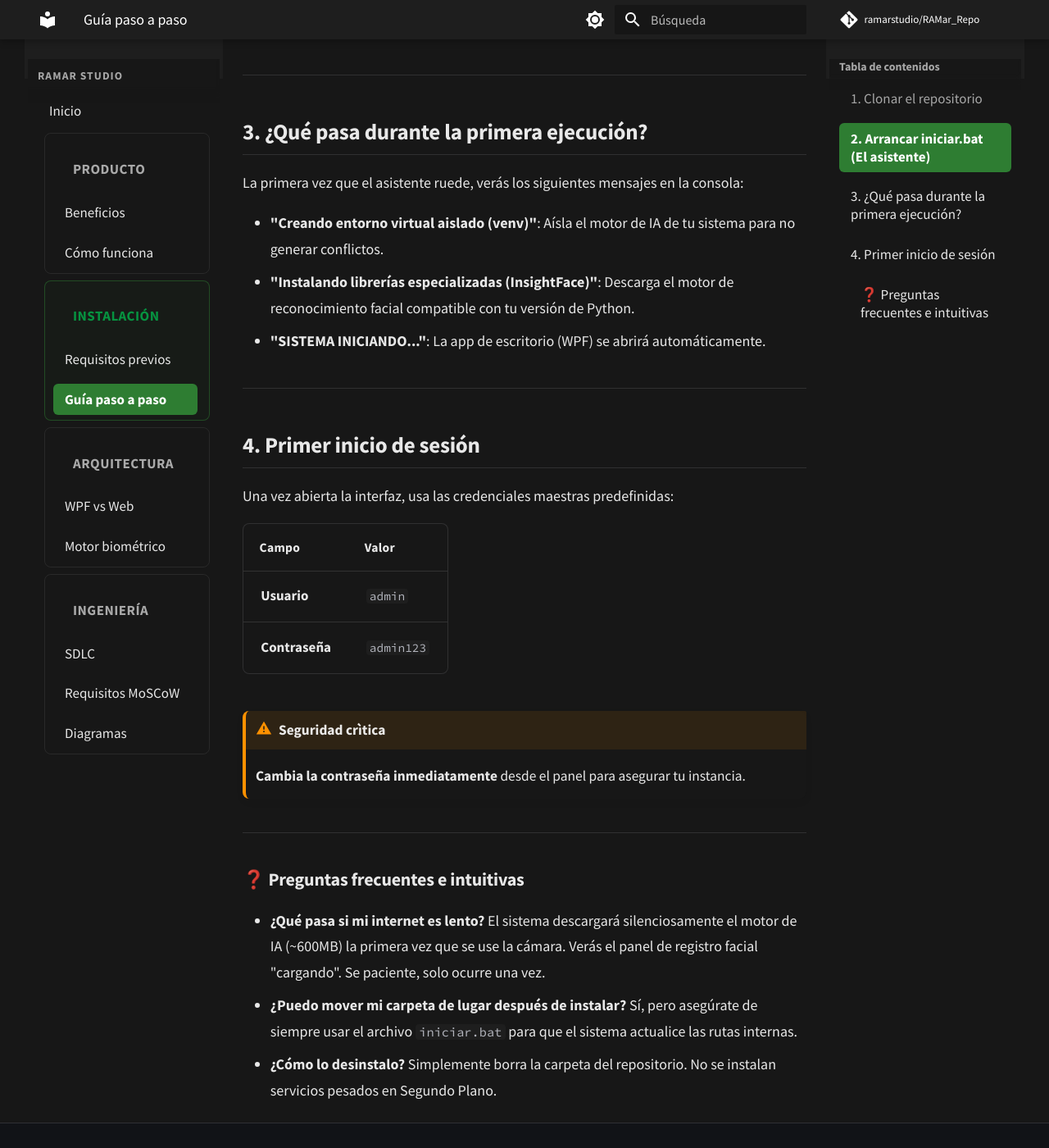
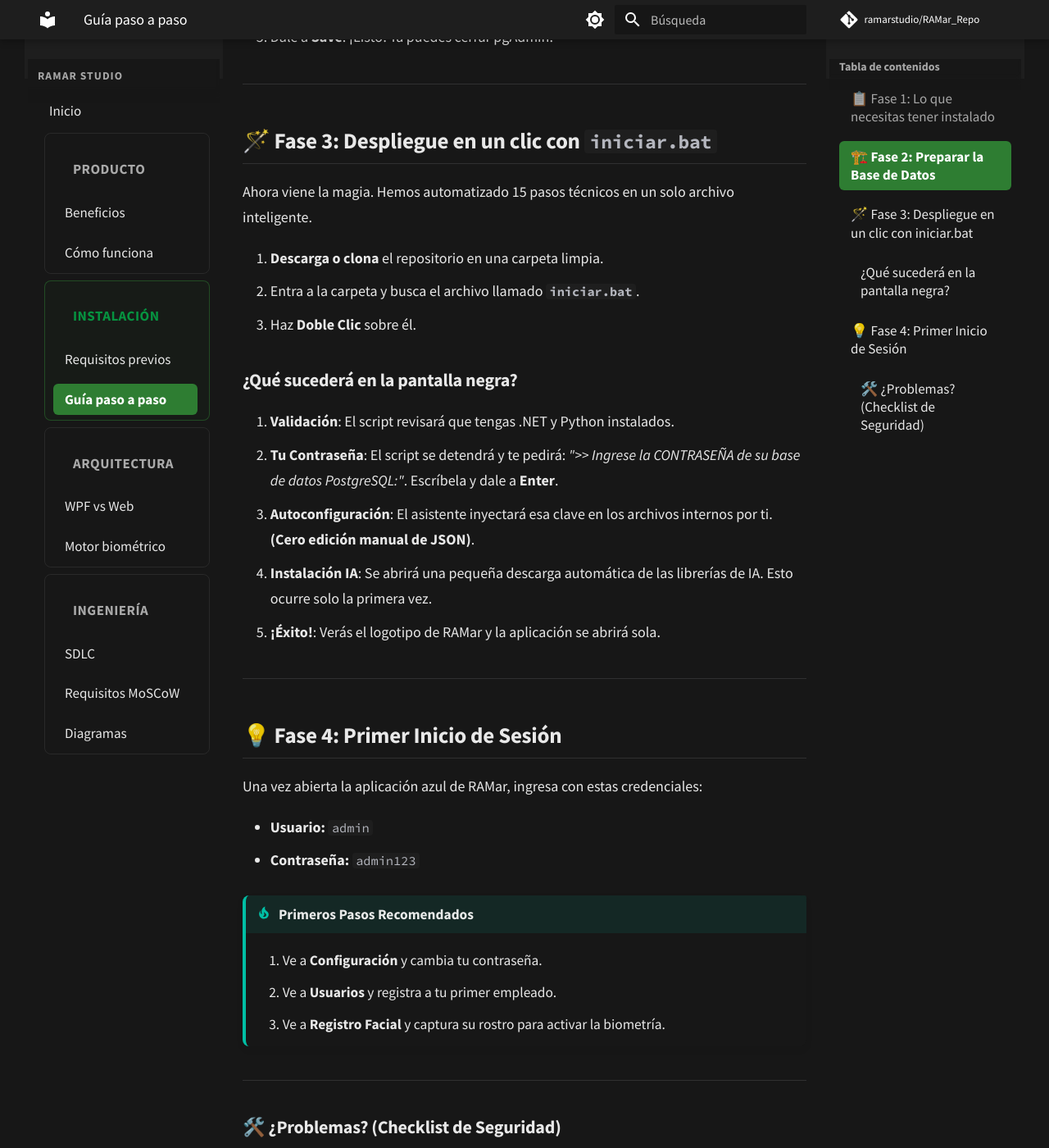
Before and after one commit to ramarstudio/RAMar_Repo, an MkDocs documentation site: the page built from docs/instalacion/guia.md, in a window 1280 px wide and 1400 px high, scrolled down 1261 px. Shown: the whole window at 82% size. Built offline with MkDocs 1.6.1 and Material for MkDocs 9.7.7, drawn with Linux system fonts in a browser that asks for light colours; comment, search, counter and statistics services are not loaded; some of the changed text lies outside the part shown.

Commit message:
docs: finalized premium 'Zero-Touch' step-by-step guides
- Rebuilt README.md with 3-step 'Quick Start'
- Polished docs/instalacion/guia.md into a high-quality 4-phase guide
- Simplified database setup instructions (pgAdmin vs psql)
- Redesigned installation index with better visual hierarchy

````diff
--- a/docs/instalacion/guia.md
+++ b/docs/instalacion/guia.md
@@ -1,72 +1,70 @@
-# Guía de Instalación (Zero-Touch)
+# Guía de Instalación Definitiva 🚀
 
-La instalación de **RAMar Attendance System** ha sido diseñada para ser lo más cercana posible a un **"Siguiente, Siguiente, Siguiente"**.
+Esta guía está diseñada para que cualquier persona, sin importar su nivel técnico, pueda desplegar el **RAMar Attendance System** de forma exitosa en menos de 5 minutos.
 
 ---
 
-## 1. Clonar el repositorio
+## 📋 Fase 1: Lo que necesitas tener instalado
 
-Abre una terminal de Windows y ejecuta estos comandos:
+Antes de tocar el código, asegúrate de tener estas sólidas bases en tu PC:
 
-```bash
-git clone https://github.com/ramarstudio/RAMar_Repo.git
-cd RAMar_Repo
-```
+| Software | ¿Por qué? | Link Directo |
+| :--- | :--- | :--- |
+| **.NET 8 SDK** | Es el corazón del panel de control. | [Descargar x64](https://dotnet.microsoft.com/download/dotnet/8.0) |
+| **Python 3.12** | Es el cerebro de la Inteligencia Facial. | [Descargar](https://www.python.org/downloads/) |
+| **PostgreSQL 15+** | Es la memoria donde se guardan los datos. | [Descargar](https://www.postgresql.org/download/windows/) |
+
+!!! important "⚠️ Nota Crítica para Python"
+    Al instalar Python, **DEBES marcar la casilla "Add Python to PATH"** en la primera ventana del instalador. Sin esto, el asistente no podrá arrancar.
 
 ---
 
-## 2. Arrancar `iniciar.bat` (El asistente)
+## 🏗️ Fase 2: Preparar la Base de Datos
 
-Navega hasta la carpeta descargada y busca el archivo **`iniciar.bat`**. Haz doble clic sobre él.
+El sistema guardará todo en una base de datos local. Sigue estos pasos:
 
-Aparecerá una ventana negra que realizará los siguientes pasos por ti:
-
-```mermaid
-sequenceDiagram
-    participant User
-    participant Script (iniciar.bat)
-    participant PostgreSQL
-    Script->>Script: Verificar .NET & Python
-    Script-->>User: Solicitar Contraseña PostgreSQL
-    User->>Script: Ingrese Clave: [*****]
-    Script->>Script: Inyectar clave en appsettings.json
-    Script->>Script: Crear Venv & Instalar IA
-    Script->>Script: Compilar C#
-    Script->>PostgreSQL: Crear tablas automáticas (EnsureCreated)
-    Script->>User: Abrir Panel de Control
-```
+1. Abre **pgAdmin 4** (se instaló con PostgreSQL).
+2. Conéctate con tu contraseña maestra.
+3. Haz clic derecho en **Databases** -> **Create** -> **Database...**
+4. En el nombre, escribe exactamente: `AttendanceSystem`
+5. Dale a **Save**. ¡Listo! Ya puedes cerrar pgAdmin.
 
 ---
 
-## 3. ¿Qué pasa durante la primera ejecución?
+## 🪄 Fase 3: Despliegue en un clic con `iniciar.bat`
 
-La primera vez que el asistente ruede, verás los siguientes mensajes en la consola:
+Ahora viene la magia. Hemos automatizado 15 pasos técnicos en un solo archivo inteligente.
 
-- **"Creando entorno virtual aislado (venv)"**: Aísla el motor de IA de tu sistema para no generar conflictos.
-- **"Instalando librerías especializadas (InsightFace)"**: Descarga el motor de reconocimiento facial compatible con tu versión de Python.
-- **"SISTEMA INICIANDO..."**: La app de escritorio (WPF) se abrirá automáticamente.
+1. **Descarga o clona** el repositorio en una carpeta limpia.
+2. Entra a la carpeta y busca el archivo llamado **`iniciar.bat`**.
+3. Haz **Doble Clic** sobre él.
+
+### ¿Qué sucederá en la pantalla negra?
+
+1. **Validación**: El script revisará que tengas .NET y Python instalados.
+2. **Tu Contraseña**: El script se detendrá y te pedirá: *">> Ingrese la CONTRASEÑA de su base de datos PostgreSQL:"*. Escríbela y dale a **Enter**.
+3. **Autoconfiguración**: El asistente inyectará esa clave en los archivos internos por ti. **(Cero edición manual de JSON)**.
+4. **Instalación IA**: Se abrirá una pequeña descarga automática de las librerías de IA. Esto ocurre solo la primera vez.
+5. **¡Éxito!**: Verás el logotipo de RAMar y la aplicación se abrirá sola.
 
 ---
 
-## 4. Primer inicio de sesión
+## 💡 Fase 4: Primer Inicio de Sesión
 
-Una vez abierta la interfaz, usa las credenciales maestras predefinidas:
+Una vez abierta la aplicación azul de RAMar, ingresa con estas credenciales:
 
-| Campo | Valor |
-|---|---|
-| **Usuario** | `admin` |
-| **Contraseña** | `admin123` |
+- **Usuario:** `admin`
+- **Contraseña:** `admin123`
 
-!!! warning "Seguridad crìtica"
-    **Cambia la contraseña inmediatamente** desde el panel para asegurar tu instancia.
+!!! tip "Primeros Pasos Recomendados"
+    1. Ve a **Configuración** y cambia tu contraseña.
+    2. Ve a **Usuarios** y registra a tu primer empleado.
+    3. Ve a **Registro Facial** y captura su rostro para activar la biometría.
 
 ---
 
-### ❓ Preguntas frecuentes e intuitivas
+### 🛠️ ¿Problemas? (Checklist de Seguridad)
 
-- **¿Qué pasa si mi internet es lento?**
-  El sistema descargará silenciosamente el motor de IA (~600MB) la primera vez que se use la cámara. Verás el panel de registro facial "cargando". Se paciente, solo ocurre una vez.
-- **¿Puedo mover mi carpeta de lugar después de instalar?**
-  Sí, pero asegúrate de siempre usar el archivo `iniciar.bat` para que el sistema actualice las rutas internas.
-- **¿Cómo lo desinstalo?**
-  Simplemente borra la carpeta del repositorio. No se instalan servicios pesados en Segundo Plano.
+- [ ] **"Error de Biometría"**: Instala el [Visual C++ Redistributable](https://aka.ms/vs/17/release/vc_redist.x64.exe). Es necesario para el motor ONNX.
+- [ ] **"Base de datos no encontrada"**: Revisa que la base se llame `AttendanceSystem` (respetando mayúsculas/minúsculas).
+- [ ] **"Cámara no abre"**: Asegúrate de que ninguna otra app (Zoom, Teams) esté usando la cámara en ese momento.
--- a/docs/instalacion/index.md
+++ b/docs/instalacion/index.md
@@ -1,36 +1,41 @@
-# Portal de Instalación (One-Click)
+# Portal de Instalación (Zero-Touch) 🚀
 
-Bienvenido a la guía acelerada de despliegue de **RAMar Attendance System**. Hemos simplificado el proceso para que cualquier persona pueda arrancar el proyecto en su máquina local sin necesidad de realizar configuraciones manuales complejas.
+Bienvenido al sistema de despliegue acelerado de **RAMar Studio**. Hemos simplificado el proceso para que cualquier persona pueda arrancar el proyecto en su máquina local en menos de una canción.
 
 ---
 
-## ⚡ Filosofía de instalación
+## 🧭 ¿Qué ruta prefieres?
+
+| Fase | Título | Esfuerzo |
+| :--- | :--- | :--- |
+| **Paso 1** | **[Requisitos previos](requisitos.md)** | 2 min |
+| **Paso 2** | **[Guía Paso a Paso (La más rápida)](guia.md)** | 3 min |
+| **Ref** | **[Configuración Manual](../arquitectura/motor-biometrico.md)** | 10 min |
+
+---
+
+## ⚡ El Asistente Inteligente (`iniciar.bat`)
 
 Nuestra estrategia se basa en la **automatización total**. Hemos eliminado los pasos manuales de configuración de archivos JSON y entornos virtuales.
 
 ```mermaid
 graph TD
-    A[Clonar Repositorio] --> B[Instalar Requisitos .NET/Python/SQL]
+    A[Clonar Repositorio] --> B[Instalar .NET, Python, SQL]
     B --> C[Crear DB 'AttendanceSystem']
     C --> D[Ejecutar 'iniciar.bat']
     D --> E{¿Asistente?}
-    E -- Sí (1era vez) --> F[Ingresar Contraseña SQL]
+    E -- Sí (1era vez) --> F[Ingresar Contraseña SQL en CMD]
     F --> G[IA se autoinstala]
-    G --> H[Sistema Listo]
+    G --> H[Panel Abierto!]
     E -- No (Reinicio) --> H
 ```
 
 ---
 
-## 🧭 ¿Qué ruta prefieres?
-
-| Sección | Descripción | Esfuerzo |
-|---|---|---|
-| **[Requisitos previos](requisitos.md)** | Lo mínimo absoluto antes de empezar. | 2 min |
-| **[Guía Paso a Paso](guia.md)** | El asistente inteligente `iniciar.bat`. | 3 min |
-| **[Configuración Manual](../arquitectura/motor-biometrico.md)** | Para desarrolladores que quieren ver el motor. | 10 min |
+!!! success "Listo en menos de 5 minutos"
+    Si ya tienes instalados .NET, Python y PostgreSQL, solo necesitas ejecutar el archivo `iniciar.bat`. No hace falta que abras el código fuente para configurar nada.
 
 ---
 
-!!! tip "Dica de Oro"
-    Si estás instalando en una máquina con poco internet, el primer arranque puede tardar unos **2 minutos** mientras el sistema descarga los modelos de IA facial automáticamente. No cierres la ventana negra hasta ver el panel de control.
+### 🔍 ¿Qué es el despliegue Zero-Touch?
+Es nuestra filosofía de diseño donde el usuario **no toca ningún archivo de configuración**. El sistema es lo suficientemente inteligente para pedirte lo que necesita por consola y configurarse solo.
````
Also changed, not shown: README.md (+33 -55 lines).
